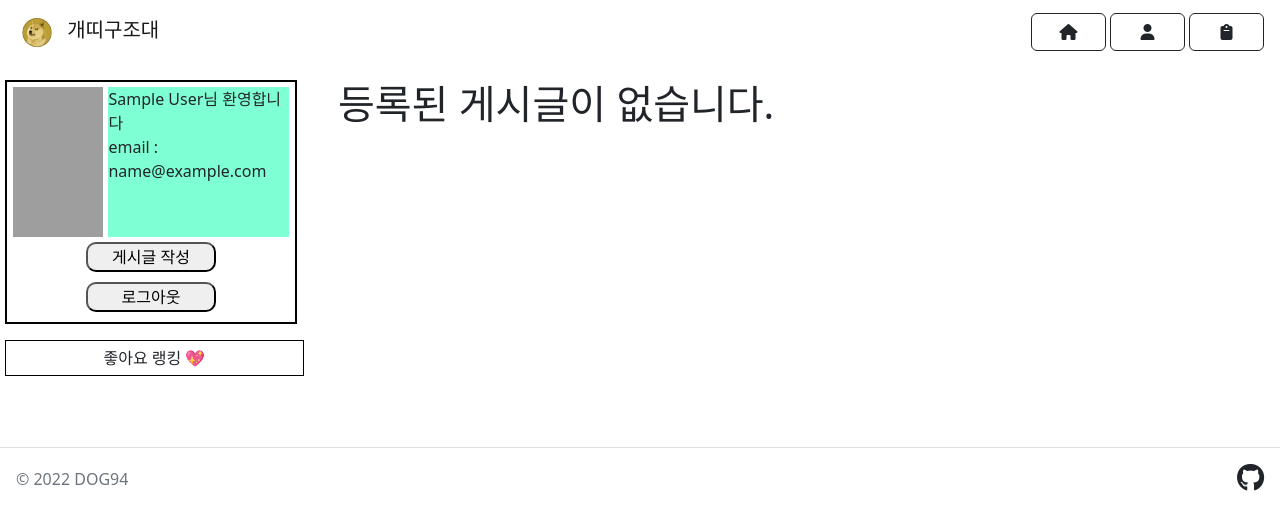
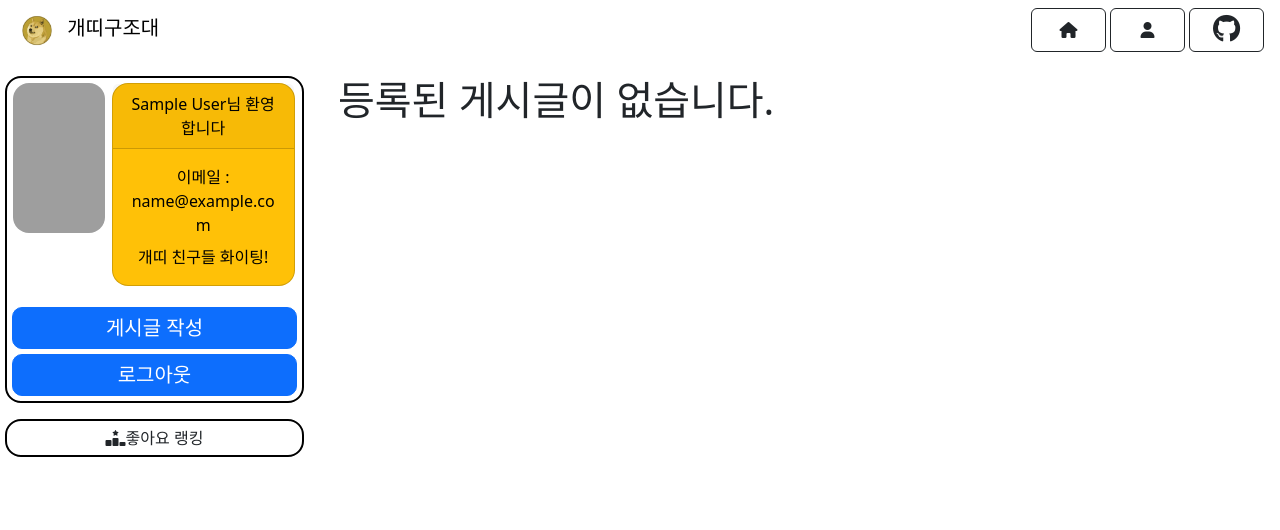
Before and after one commit to 5kiran/94DOG, a Flask app: page / in a window 1280 px wide. Shown: the top 530 px of the page. Run offline with Flask 2, Linux system fonts and the light colour scheme; the visitor is signed in with stand-in values (Sample User, id 1); data that the repository does not hold is empty; some libraries are stand-ins or nearby versions; grey boxes are pictures that could not be loaded.

Commit message:
feat:랭킹,로그인관련 화면구현

```diff
--- a/static/css/boards.css
+++ b/static/css/boards.css
@@ -1,5 +1,15 @@
 .preview_image {
-    width: 120px;
-    max-width: 200px;
-    height: 120px;
+  width: 120px;
+  max-width: 200px;
+  height: 120px;
 }
+
+.card.mb-2:hover:hover {
+  transform: scale(1.03);
+}
+.page-item {
+  cursor: pointer;
+}
+.pagination {
+  --bs-pagination-color: black;
+}
--- a/static/css/home.css
+++ b/static/css/home.css
@@ -1,9 +1,9 @@
-#userimage{
+#userimage {
   width: 99%;
   height: 150px;
-
+  border-radius: 1rem;
 }
-.userbtnbox{
+.userbtnbox {
   display: flex;
   flex-direction: column;
   justify-content: center;
@@ -11,25 +11,47 @@
 
   background-color: white;
   border: black solid 2px;
+  border-radius: 1rem;
   margin: 16px 5px 16px 5px;
   padding: 5px 5px 5px 5px;
+  width: 99%;
 }
-.userbox{
+.userbox {
   width: 99%;
   display: grid;
   grid-template-columns: 1fr 2fr;
   grid-gap: 5px;
 }
-button{
+/* button {
   width: 99%;
   max-width: 130px;
-  border-radius: 10px ;
+  border-radius: 10px;
   margin: 5px 0px 5px 0px;
+} */
+
+#home_button {
+  width: 99%;
+  max-width: 1000px;
+  border-radius: 10px;
+  margin-top: 5px;
 }
-.userinfo{
+.userinfo {
+  border-radius: 1rem;
   background-color: aquamarine;
 }
-a{
+
+#usercontent {
+  margin: auto;
+  display: flex;
+  flex-direction: column;
+  justify-content: center;
+  text-align: center;
+  border-radius: 1rem;
+  max-width: 1000px;
+  width: 99%;
+}
+
+a {
   text-decoration-line: none;
   text-decoration-color: None;
 }
--- a/static/css/likeranking.css
+++ b/static/css/likeranking.css
@@ -1,7 +1,7 @@
-#likeRankBoard{
+#likeRankBoard {
   background-color: white;
   width: 99%;
-  border: black solid 1px;
+  border: black solid 2px;
 
   margin: 16px 5px 16px 5px;
   padding: 5px 5px 5px 5px;
@@ -10,9 +10,10 @@
   flex-direction: column;
   justify-content: center;
   align-items: center;
+  border-radius: 1rem;
 }
-#likeRank{
-  background-color: aqua;
+#likeRank {
+  background-color: #ffc107;
 
   display: flex;
   flex-direction: column;
@@ -21,6 +22,6 @@
 
   width: 99%;
   border: black solid 1px;
-  border-radius: 5px;
+  border-radius: 0.5rem;
   margin-top: 10px;
 }
--- a/static/css/main.css
+++ b/static/css/main.css
@@ -6,12 +6,27 @@ a {
   text-decoration-line: underline;
   text-decoration: none;
 }
-<<<<<<< HEAD
-=======
-a:link { color: black; text-decoration: none;}
-a:visited { color: black; text-decoration: none;}
-a:hover { color: black; text-decoration: none;}
-div:hover{color: black; text-decoration: none;}
-div:visited { color: black; text-decoration: none;}
-div:link { color: black; text-decoration: none;}
->>>>>>> main
+a:link {
+  color: black;
+  text-decoration: none;
+}
+a:visited {
+  color: black;
+  text-decoration: none;
+}
+a:hover {
+  color: black;
+  text-decoration: none;
+}
+div:hover {
+  color: black;
+  text-decoration: none;
+}
+div:visited {
+  color: black;
+  text-decoration: none;
+}
+div:link {
+  color: black;
+  text-decoration: none;
+}
--- a/templates/components/boards.html
+++ b/templates/components/boards.html
@@ -7,17 +7,6 @@
   <meta name="viewport" content="width=device-width, initial-scale=1.0">
   <link href="../static/css/boards.css" rel="stylesheet">
   <title>개띠구조대</title>
-  <style>
-    .card.mb-2:hover:hover {
-      transform: scale(1.1);
-    }
-    .page-item {
-      cursor: pointer;
-    }
-    .pagination {
-      --bs-pagination-color: black;
-    }
-  </style>
 
   <script src="{{ url_for('static', filename='js/boards.js') }}" defer></script>
 </head>
--- a/templates/components/header.html
+++ b/templates/components/header.html
@@ -1,34 +1,66 @@
-<nav class="navbar sticky-top" style="background-color: white;">
+<nav class="navbar sticky-top" style="background-color: white">
   <div class="container-fluid">
     <a class="navbar-brand" href="/">
-      <img src="{{ url_for('static', filename='images/dozi.jpeg') }}" alt="Logo" width="50" class="d-inline-block align-text-top">
+      <img
+        src="{{ url_for('static', filename='images/dozi.jpeg') }}"
+        alt="Logo"
+        width="50"
+        class="d-inline-block align-text-top"
+      />
       개띠구조대
     </a>
     <div class="d-flex">
-      <button id="home" class="btn btn-outline-dark me-1" type="button" style="width: 75px;"><i class="fa-solid fa-house"></i></button>
-      <button id="mypage" class="btn btn-outline-dark me-1" type="button" style="width: 75px;"><i class="fa-solid fa-user"></i></button>
-      <button id="board" class="btn btn-outline-dark me-1" type="button" style="width: 75px;"><i class="fa-solid fa-clipboard"></i></button>
+      <button
+        id="home"
+        class="btn btn-outline-dark me-1"
+        type="button"
+        style="width: 75px"
+        onclick="location.href='/'"
+      >
+        <i class="fa-solid fa-house"></i>
+      </button>
+      <button
+        id="mypage"
+        class="btn btn-outline-dark me-1"
+        type="button"
+        style="width: 75px"
+      >
+        <i class="fa-solid fa-user"></i>
+      </button>
+      <button
+        id="board"
+        class="btn btn-outline-dark me-1"
+        type="button"
+        style="width: 75px"
+        onclick="window.open('https://github.com/5kiran/94DOG');"
+      >
+        <i class="fa-brands fa-github fs-3"></i>
+        <!-- <i class="fa-solid fa-clipboard"></i> -->
+      </button>
     </div>
   </div>
 </nav>
 
 <script>
-  document.querySelector('#home').addEventListener('mouseover', (e)=>{
+  document.querySelector('#home').addEventListener('mouseover', (e) => {
     document.querySelector('#home').innerHTML = '메인';
-  })
-  document.querySelector('#home').addEventListener('mouseout', (e)=>{
-    document.querySelector('#home').innerHTML = '<i class="fa-solid fa-house"></i>';
-  })
-  document.querySelector('#mypage').addEventListener('mouseover', (e)=>{
+  });
+  document.querySelector('#home').addEventListener('mouseout', (e) => {
+    document.querySelector('#home').innerHTML =
+      '<i class="fa-solid fa-house"></i>';
+  });
+  document.querySelector('#mypage').addEventListener('mouseover', (e) => {
     document.querySelector('#mypage').innerHTML = '내정보';
-  })
-  document.querySelector('#mypage').addEventListener('mouseout', (e)=>{
-    document.querySelector('#mypage').innerHTML = '<i class="fa-solid fa-user"></i>';
-  })
-  document.querySelector('#board').addEventListener('mouseover', (e)=>{
-    document.querySelector('#board').innerHTML = '게시판';
-  })
-  document.querySelector('#board').addEventListener('mouseout', (e)=>{
-    document.querySelector('#board').innerHTML = '<i class="fa-solid fa-clipboard"></i>';
-  })
+  });
+  document.querySelector('#mypage').addEventListener('mouseout', (e) => {
+    document.querySelector('#mypage').innerHTML =
+      '<i class="fa-solid fa-user"></i>';
+  });
+  document.querySelector('#board').addEventListener('mouseover', (e) => {
+    document.querySelector('#board').innerHTML = '깃허브';
+  });
+  document.querySelector('#board').addEventListener('mouseout', (e) => {
+    document.querySelector('#board').innerHTML =
+      '<i class="fa-brands fa-github fs-3"></i>';
+  });
 </script>
--- a/templates/components/home.html
+++ b/templates/components/home.html
@@ -5,11 +5,35 @@
     <div>
       <img id="userimage" src="static/upload/image/{{session['image']}}" onerror="this.onerror=null; this,src='static/images/userprofile.PNG';"/>
     </div>
-    <div class="userinfo">
-      {{session['name']}}님 환영합니다<br>
-      email : {{session['email']}}
+    <!-- <div class="userinfo">
+      <p id="usercontent">{{session['name']}}님 환영합니다<br>
+        email : {{session['email']}}</p>
+    </div> -->
+    <div id="usercontent" class="card text-bg-warning mb-3" style="max-width: 18rem;">
+      <div class="card-header">{{session['name']}}님 환영합니다</div>
+      <div class="card-body">
+        <p class="card-title">이메일 : {{session['email']}}</p>
+        <p class="card-text">개띠 친구들 화이팅!</p>
+      </div>
     </div>
+
+
   </div>
-  <button type="button" onclick="location.href = '/temp'">게시글 작성</button>
-  <button type="button" onclick="location.href = '/logout' ">로그아웃</button>
+  <button id="home_button"
+        style="padding: 5px; margin-top: 5px"
+        class="w-100 btn btn-lg btn-primary"
+        type="button"
+        onclick="location.href = '/temp'"">
+        게시글 작성
+      </button>
+  <button id="home_button"
+        style="padding: 5px; margin-top: 5px"
+        class="w-100 btn btn-lg btn-primary"
+        type="button"
+        onclick="location.href = '/logout'"">
+        로그아웃
+      </button>
+
+  <!-- <button type="button" onclick="location.href = '/temp'">게시글 작성</button>
+  <button type="button" onclick="location.href = '/logout' ">로그아웃</button> -->
 </div>
--- a/templates/components/likeranking.html
+++ b/templates/components/likeranking.html
@@ -1,12 +1,13 @@
 <script src="https://ajax.googleapis.com/ajax/libs/jquery/3.5.1/jquery.min.js"></script>
 <script src="/static/js/likeranking.js"></script>
-<link href="/static/css/likeranking.css" rel="stylesheet">
+<link href="/static/css/likeranking.css" rel="stylesheet" />
 <script>
   $(document).ready(function () {
     showRank();
-    });
+  });
 </script>
-<div id = "likeRankBoard">
-  <div>좋아요 랭킹 💖</div>
+<div id="likeRankBoard">
+  <div><i class="fa-solid fa-ranking-star"></i>좋아요 랭킹</div>
   <div></div>
 </div>
+<!-- 💖 -->
--- a/templates/main.html
+++ b/templates/main.html
@@ -1,51 +1,59 @@
 <!DOCTYPE html>
 <html lang="en">
   <head>
-  <meta charset="UTF-8">
-  <meta http-equiv="X-UA-Compatible" content="IE=edge">
-  <meta name="viewport" content="width=device-width, initial-scale=1.0">
+    <meta charset="UTF-8" />
+    <meta http-equiv="X-UA-Compatible" content="IE=edge" />
+    <meta name="viewport" content="width=device-width, initial-scale=1.0" />
     <title>개띠구조대</title>
-  <link href="/static/css/main.css" rel="stylesheet">
+    <link href="/static/css/main.css" rel="stylesheet" />
     <!-- jQuery -->
-  <script src="https://ajax.googleapis.com/ajax/libs/jquery/3.6.1/jquery.min.js" defer></script>
+    <script
+      src="https://ajax.googleapis.com/ajax/libs/jquery/3.6.1/jquery.min.js"
+      defer
+    ></script>
     <!-- bootstrap -->
-  <link href="https://cdn.jsdelivr.net/npm/bootstrap@5.2.3/dist/css/bootstrap.min.css" rel="stylesheet" integrity="sha384-rbsA2VBKQhggwzxH7pPCaAqO46MgnOM80zW1RWuH61DGLwZJEdK2Kadq2F9CUG65" crossorigin="anonymous">
-  <script src="https://cdn.jsdelivr.net/npm/bootstrap@5.2.3/dist/js/bootstrap.bundle.min.js" defer integrity="sha384-kenU1KFdBIe4zVF0s0G1M5b4hcpxyD9F7jL+jjXkk+Q2h455rYXK/7HAuoJl+0I4" crossorigin="anonymous" defer></script>
+    <link
+      href="https://cdn.jsdelivr.net/npm/bootstrap@5.2.3/dist/css/bootstrap.min.css"
+      rel="stylesheet"
+      integrity="sha384-rbsA2VBKQhggwzxH7pPCaAqO46MgnOM80zW1RWuH61DGLwZJEdK2Kadq2F9CUG65"
+      crossorigin="anonymous"
+    />
+    <script
+      src="https://cdn.jsdelivr.net/npm/bootstrap@5.2.3/dist/js/bootstrap.bundle.min.js"
+      defer
+      integrity="sha384-kenU1KFdBIe4zVF0s0G1M5b4hcpxyD9F7jL+jjXkk+Q2h455rYXK/7HAuoJl+0I4"
+      crossorigin="anonymous"
+      defer
+    ></script>
     <!-- fontawesome -->
-  <script src="https://kit.fontawesome.com/5517004b5b.js" crossorigin="anonymous"></script>
+    <script
+      src="https://kit.fontawesome.com/5517004b5b.js"
+      crossorigin="anonymous"
+    ></script>
     <script src="../static/js/post.js"></script>
   </head>
   <body>
-
     <!-- header -->
     {% include "components/header.html" %}
 
     <!-- body -->
-  <div class="row" style="height: 500px;">
+    <div class="row" style="height: 500px">
       <!-- 로그인, 랭킹 -->
       <div class="col-3 sidebar">
-      {% if session["id"]%}
-      {% include "components/home.html" %}
-      {% else %}
-      {% include "components/login.html" %}
-      {% endif %}
-      {% include "components/likeranking.html" %}
+        {% if session["id"]%} {% include "components/home.html" %} {% else %} {%
+        include "components/login.html" %} {% endif %} {% include
+        "components/likeranking.html" %}
       </div>
       <!-- 게시판, 마이페이지 -->
       <div class="col-9" id="main_section">
-
-      {% if component_name == 'boards' %}
-      {% include "components/boards.html" %}
-      {% elif component_name == 'post' %}
-      {% include "components/post.html" %}
-      {% elif component_name == 'viewpost' %}
-      {% include "components/viewpost.html" %}
-      {% elif component_name == 'post_update' %}
-      {% include "components/post_update.html" %}
-      {% endif %}
+        {% if component_name == 'boards' %} {% include "components/boards.html"
+        %} {% elif component_name == 'post' %} {% include "components/post.html"
+        %} {% elif component_name == 'viewpost' %} {% include
+        "components/viewpost.html" %} {% elif component_name == 'post_update' %}
+        {% include "components/post_update.html" %} {% endif %}
       </div>
     </div>
     <!-- footer -->
-  {% include "components/footer.html" %}
+    <!-- {% include "components/footer.html" %} -->
   </body>
 </html>
```
Also changed, not shown: static/css/login.css (+8 -3 lines), static/js/likeranking.js (+10 -10 lines), templates/components/login.html (+0 -26 lines). Lines whose indentation alone changed are shown as unchanged.
